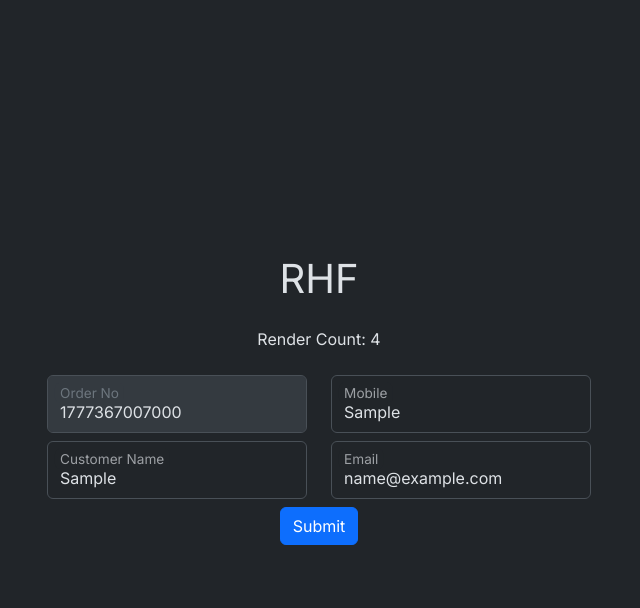
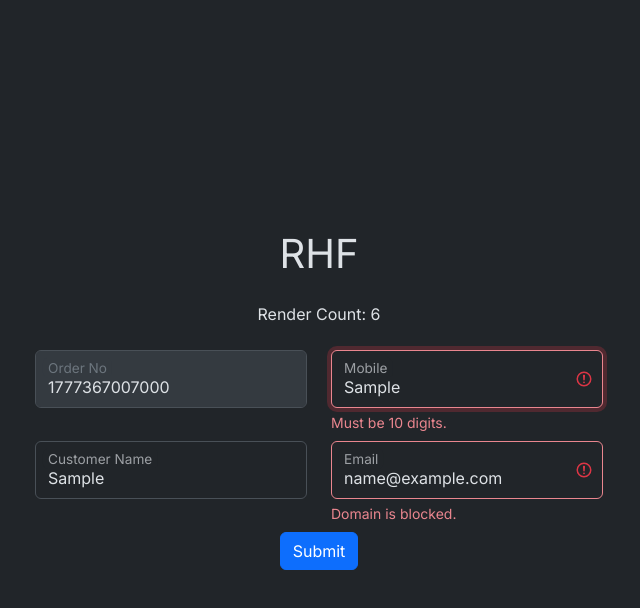
Before and after one commit to time1043/food-delivery-form, a React (Vite) app: page / in a window 1280 px wide. Both pictures are taken after typing "Sample", "Sample", "name@example.com" into the empty fields and a click on the button "Submit". Shown: the top 608 px of the page, without its empty margins (321-961 px from the left). Built offline with nearby package versions, Linux system fonts and the light colour scheme.

Commit message:
Validation in RHF

```diff
--- a/src/components/FoodDeliveryForm.tsx
+++ b/src/components/FoodDeliveryForm.tsx
@@ -12,7 +12,15 @@ type FoodDeliveryFormType = {
 const RenderCountComponent = RenderCount();
 
 function FoodDeliveryForm() {
-  const { register, handleSubmit } = useForm<FoodDeliveryFormType>({
+  const {
+    register,
+    handleSubmit,
+    formState: { errors },
+  } = useForm<FoodDeliveryFormType>({
+    // mode: "onSubmit",
+    // reValidateMode: "onChange",
+    // shouldFocusError: true,
+    criteriaMode: "all",
     defaultValues: {
       orderNo: new Date().valueOf(),
       customerName: "",
@@ -33,6 +41,7 @@ function FoodDeliveryForm() {
     <form
       className="m-4"
       autoComplete="off"
+      noValidate
       onSubmit={handleSubmit(onSumbit, onError)}
     >
       <h1>RHF</h1>
@@ -50,6 +59,11 @@ function FoodDeliveryForm() {
               {...register("orderNo")}
             />
             <label>Order No</label>
+            {errors.orderNo && (
+              <div className="invalid-feedback text-start">
+                {errors.orderNo?.message}
+              </div>
+            )}
           </div>
         </div>
 
@@ -57,13 +71,20 @@ function FoodDeliveryForm() {
           <div className="form-floating">
             <input
               type="text"
-              className="form-control"
+              className={`form-control ${errors.mobile ? "is-invalid" : ""}`}
               placeholder="Mobile ..."
               {...register("mobile", {
-                required: "Mobile number is required.",
+                required: "Mobile is required.",
+                minLength: { value: 10, message: "Must be 10 digits." },
+                maxLength: { value: 11, message: "Must be 11 digits." },
               })}
             />
             <label>Mobile</label>
+            {errors.mobile && (
+              <div className="invalid-feedback text-start">
+                {errors.mobile?.message}
+              </div>
+            )}
           </div>
         </div>
       </div>
@@ -73,13 +94,34 @@ function FoodDeliveryForm() {
           <div className="form-floating">
             <input
               type="text"
-              className="form-control"
+              className={`form-control ${errors.customerName ? "is-invalid" : ""}`}
               placeholder="Customer Name ..."
               {...register("customerName", {
                 required: "Customer Name is required.",
+                minLength: { value: 3, message: "Must be at least 3 chars." },
+                pattern: {
+                  value: /[A-Z]/,
+                  message: "Must include at least one uppercase letter.",
+                },
+                // validate: (value) =>
+                //   value.trim() !== "" || "Customer Name cannot be empty spaces",
               })}
             />
             <label>Customer Name</label>
+            {errors.customerName?.types &&
+              // <>
+              //   <div className="invalid-feedback text-start">
+              //     {errors.customerName?.types.minLength}
+              //   </div>
+              //   <div className="invalid-feedback text-start">
+              //     {errors.customerName?.types.pattern}
+              //   </div>
+              // </>
+              Object.entries(errors.customerName.types).map(([type, msg]) => (
+                <div className="invalid-feedback text-start" key={type}>
+                  {msg}
+                </div>
+              ))}
           </div>
         </div>
 
@@ -87,13 +129,40 @@ function FoodDeliveryForm() {
           <div className="form-floating">
             <input
               type="email"
-              className="form-control"
+              className={`form-control ${errors.email ? "is-invalid" : ""}`}
               placeholder="Email ..."
               {...register("email", {
                 required: "Email is required.",
+                pattern: {
+                  value: /^[^\s@]+@[^\s@]+\.[^\s@]+$/,
+                  message: "Incorrect email format.",
+                },
+                validate: {
+                  notFake: (value) => {
+                    return (
+                      value !== "email@gmail.com" || "Don't use fake email."
+                    );
+                    // if (value === "email@gmail.com")
+                    //   return "Particular email is blocked.";
+                    // else return true;
+                  },
+                  notFromBlackListedDomain: (value, values) => {
+                    // values.customerName
+                    return (
+                      (!value.endsWith("@xyz.com") &&
+                        !value.endsWith("@example.com")) ||
+                      "Domain is blocked."
+                    );
+                  },
+                },
               })}
             />
             <label>Email</label>
+            {errors.email && (
+              <div className="invalid-feedback text-start">
+                {errors.email?.message}
+              </div>
+            )}
           </div>
         </div>
       </div>
```
